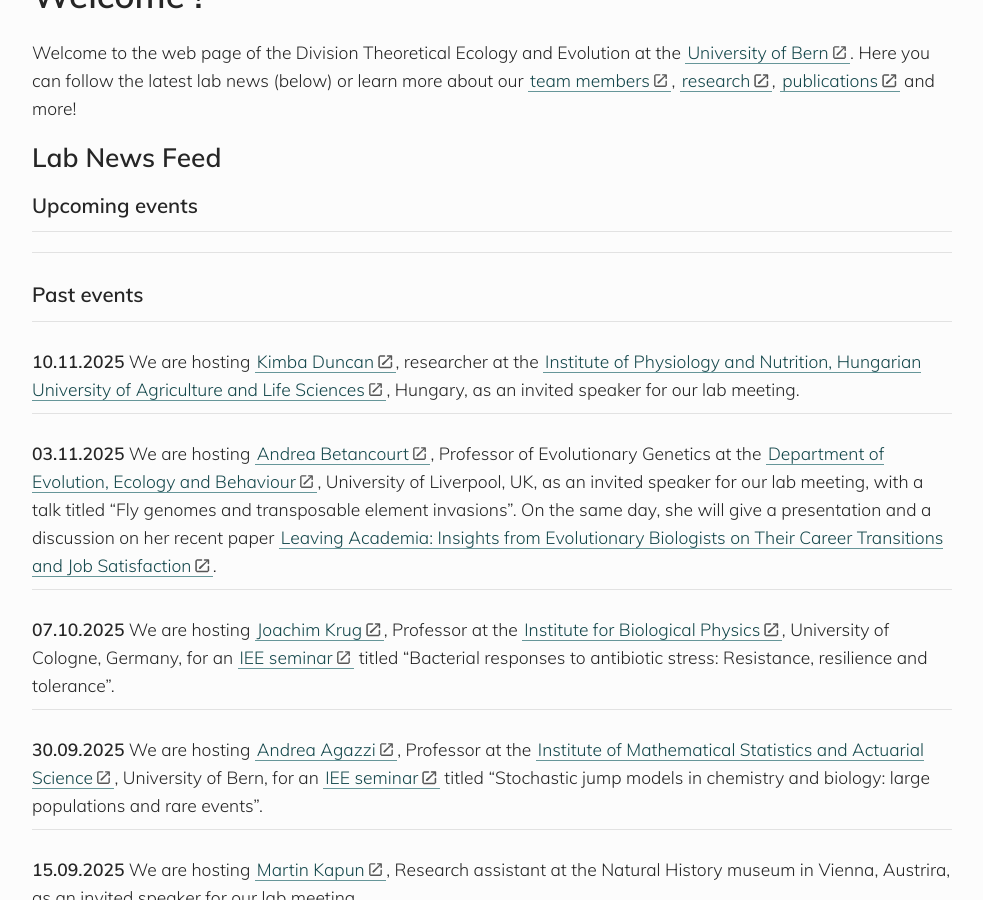
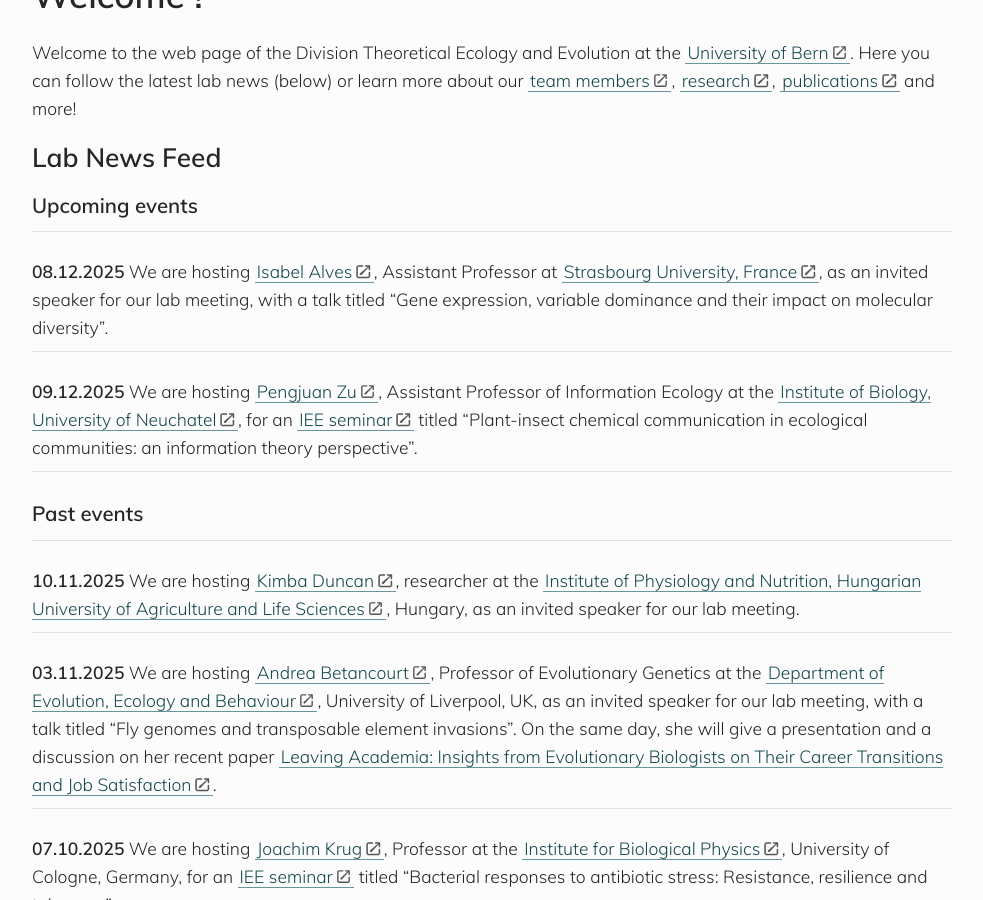
Before and after one commit to banklab/banklab.github.io, a Jekyll site: the page built from index.md, in a window 1280 px wide and 900 px high, scrolled down 383 px. Shown: the whole window, without its empty margins (148-1131 px from the left). Built offline with Jekyll 4.4.1, drawn with Linux system fonts in a browser that asks for light colours; some web fonts are replaced.

Commit message:
Update index

```diff
--- a/index.md
+++ b/index.md
@@ -14,6 +14,11 @@
 
 ---
 
+**08.12.2025** We are hosting [Isabel Alves](https://scholar.google.com/citations?user=In3JrxoAAAAJ&hl=fr), Assistant Professor at [Strasbourg University, France](https://www.unistra.fr/), as an invited speaker for our lab meeting, with a talk titled "Gene expression, variable dominance and their impact on molecular diversity".
+
+---
+
+**09.12.2025** We are hosting [Pengjuan Zu](https://scholar.google.com/citations?user=lROU4a8AAAAJ&hl=en), Assistant Professor of Information Ecology at the [Institute of Biology, University of Neuchatel](https://www.unine.ch/biologie/recherche/), for an [IEE seminar](https://www.iee.unibe.ch/studies/lecture_series_in_ecology_and_evolution/index_eng.html) titled "Plant-insect chemical communication in ecological communities: an information theory perspective".
 
 ---
 
```
